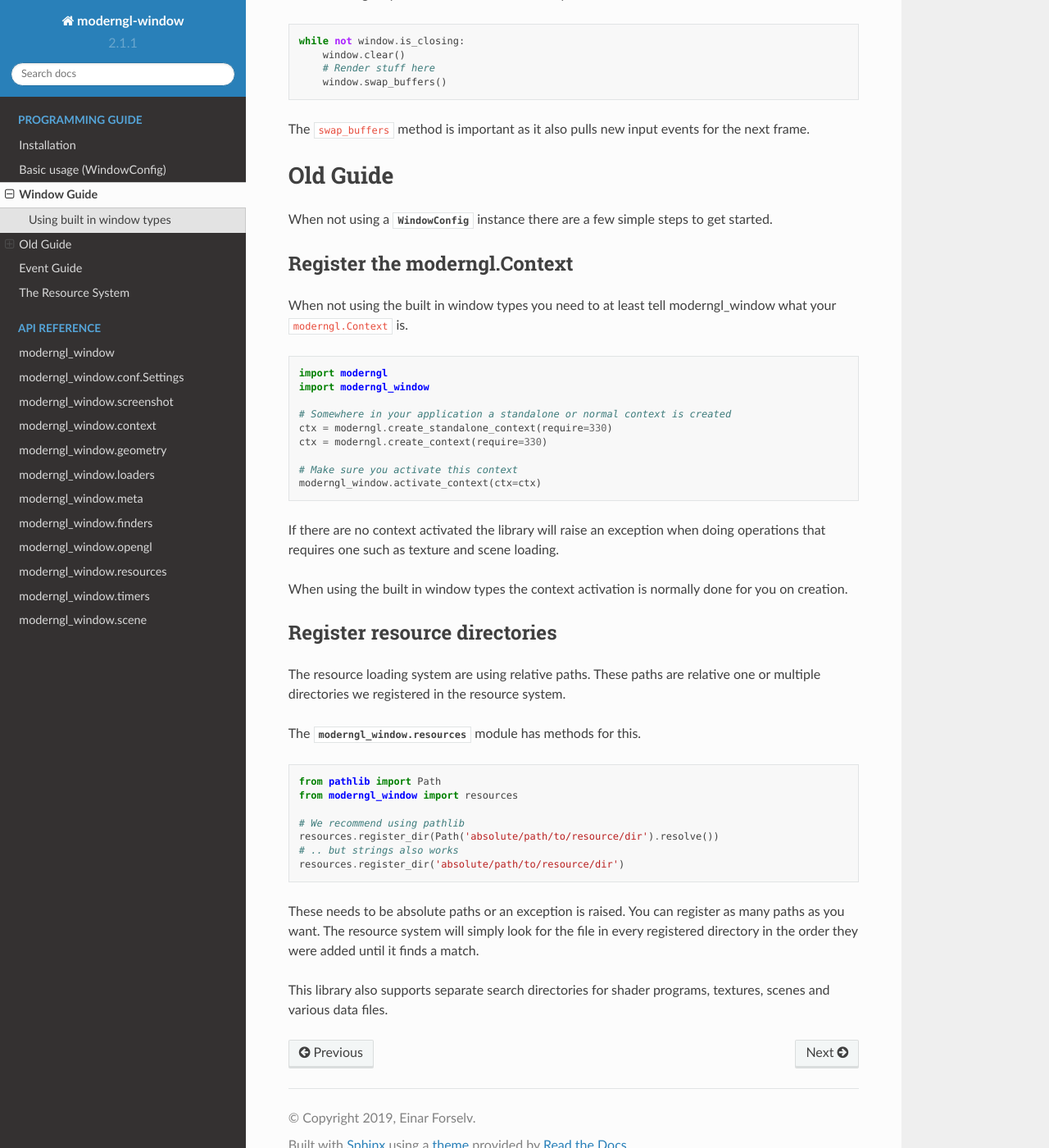
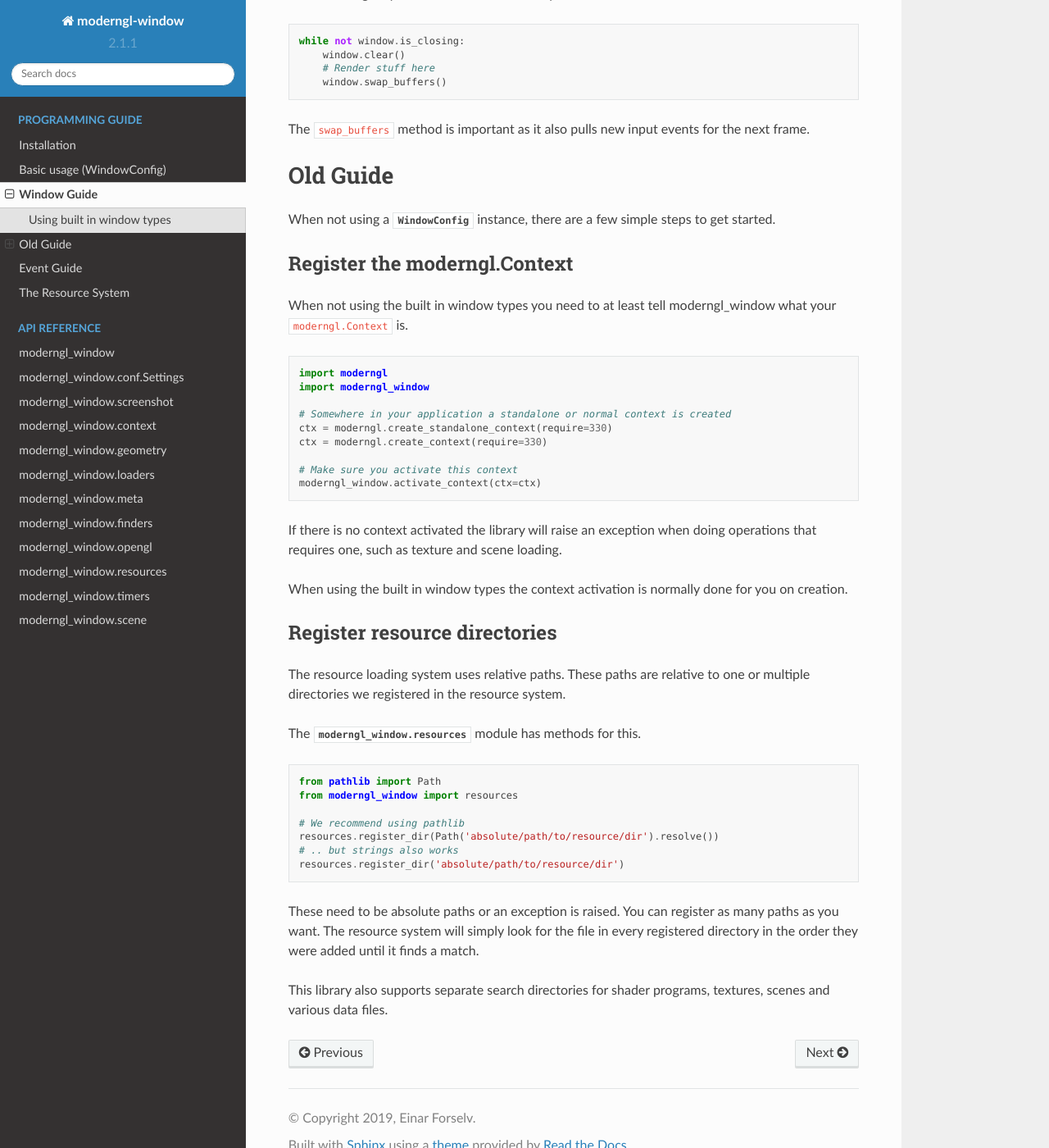
Before and after one commit to moderngl/moderngl-window, a Sphinx documentation site: the page built from docs/guide/window_guide.rst, in a window 1280 px wide and 1400 px high, scrolled down 1251 px. Shown: the whole window at 82% size. Built offline with Sphinx 7.4.7 and the Read the Docs theme 2.0.0, drawn with Linux system fonts in a browser that asks for light colours; some of the changed text lies outside the part shown.

Commit message:
Fix window_guide typos
Fixed grammar, typos, and added syntax highlighting to the one block of code that was missing it.

```diff
--- a/docs/guide/window_guide.rst
+++ b/docs/guide/window_guide.rst
@@ -59,7 +59,9 @@
 but that defeats the purpose of trying to be independent of a specific
 window library.
 
-The rendering loop for build in windows are simple::
+The rendering loop for built in windows is simple:
+
+.. code:: python
 
     while not window.is_closing:
         window.clear()
@@ -83,7 +85,7 @@
 =========
 
 When not using a :py:class:`~moderngl_window.context.base.window.WindowConfig`
-instance there are a few simple steps to get started.
+instance, there are a few simple steps to get started.
 
 Register the moderngl.Context
 -----------------------------
@@ -103,8 +105,8 @@
     # Make sure you activate this context
     moderngl_window.activate_context(ctx=ctx)
 
-If there are no context activated the library will raise an exception
-when doing operations that requires one such as texture and scene
+If there is no context activated the library will raise an exception
+when doing operations that requires one, such as texture and scene
 loading.
 
 When using the built in window types the context activation
@@ -113,8 +115,8 @@
 Register resource directories
 -----------------------------
 
-The resource loading system are using relative paths. These paths
-are relative one or multiple directories we registered in the
+The resource loading system uses relative paths. These paths
+are relative to one or multiple directories we registered in the
 resource system.
 
 The :py:mod:`moderngl_window.resources` module has methods for this.
@@ -129,7 +131,7 @@
     # .. but strings also works
     resources.register_dir('absolute/path/to/resource/dir')
 
-These needs to be absolute paths or an exception is raised.
+These need to be absolute paths or an exception is raised.
 You can register as many paths as you want. The resource
 system will simply look for the file in every registered
 directory in the order they were added until it finds a match.
```
Also changed, not shown: other parts of docs/guide/window_guide.rst (+1 -1 lines).
